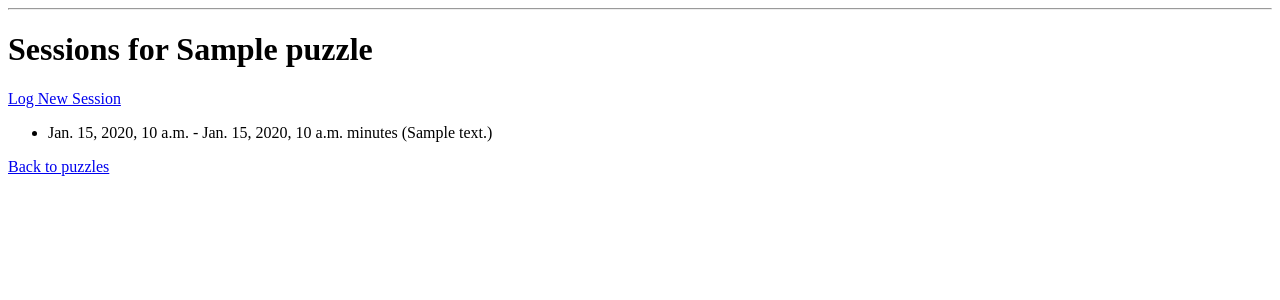
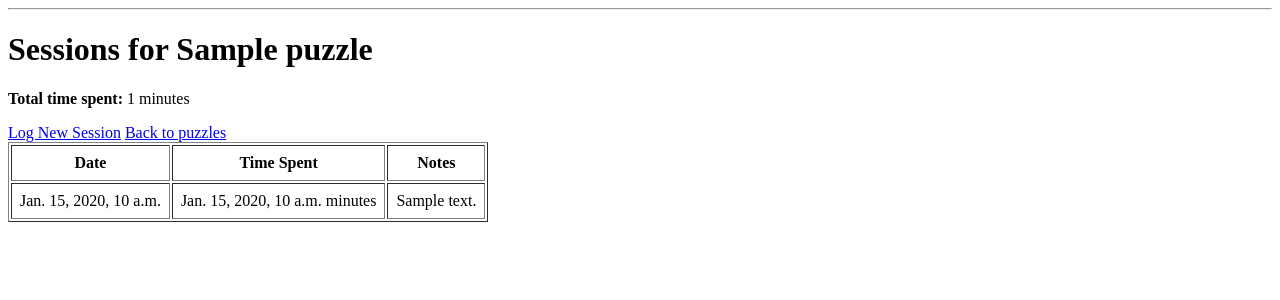
Before and after one commit to deadr1pley/MSE-Sunshine-Puzzle-Club, a Django app: template puzzles/templates/puzzles/puzzle_sessions.html in a window 1280 px wide. Shown: the part 26-326 px from the top of the page. Run offline with Django 5.2, Linux system fonts and the light colour scheme; tables that the repository leaves empty hold one stand-in row (values such as "Sample post"); the template is opened without the code that fills it: values that come from a table or form of the project are taken from there, most other values are stand-ins (such as "Sample title", 1, 10 or a date in 2020).

Commit message:
Added in puzzle sessions view with table and total time

```diff
--- a/puzzles/templates/puzzles/puzzle_sessions.html
+++ b/puzzles/templates/puzzles/puzzle_sessions.html
@@ -5,21 +5,37 @@
 {% block content %}
 <h1>Sessions for {{ puzzle.title }}</h1>
 
+<p><strong>Total time spent:</strong> {{ total_minutes }} minutes</p>
+
 <a href="{% url 'add_session' puzzle.id %}">Log New Session</a>
-
-<ul>
-    {% for session in sessions %}
-        <li>
-            {{ session.session_date }} - {{ session.time_spent_minutes }} minutes
-            {% if session.notes %}
-                ({{ session.notes }})
-            {% endif %}
-        </li>
-    {% empty %}
-        <li>No sessions logged yet.</li>
-    {% endfor %}
-</ul>
-
 <a href="{% url 'puzzle_list' %}">Back to puzzles</a>
 
+{% if sessions %}
+    <table border="1" cellpadding="8">
+        <thead>
+            <tr>
+                <th>Date</th>
+                <th>Time Spent</th>
+                <th>Notes</th>
+            </tr>
+        </thead>
+        <tbody>
+            {% for session in sessions %}
+                <tr>
+                    <td>{{ session.session_date }}</td>
+                    <td>{{ session.time_spent_minutes }} minutes</td>
+                    <td>
+                        {% if session.notes %}
+                            {{ session.notes }}
+                        {% else %}
+                            No notes
+                        {% endif %}
+                    </td>
+                </tr>
+            {% endfor %}
+        </tbody>
+    </table>
+{% else %}
+    <p>No sessions logged yet.</p>
+{% endif %}
 {% endblock %}
```
Also changed, not shown: puzzles/views.py (+4 -3 lines).
